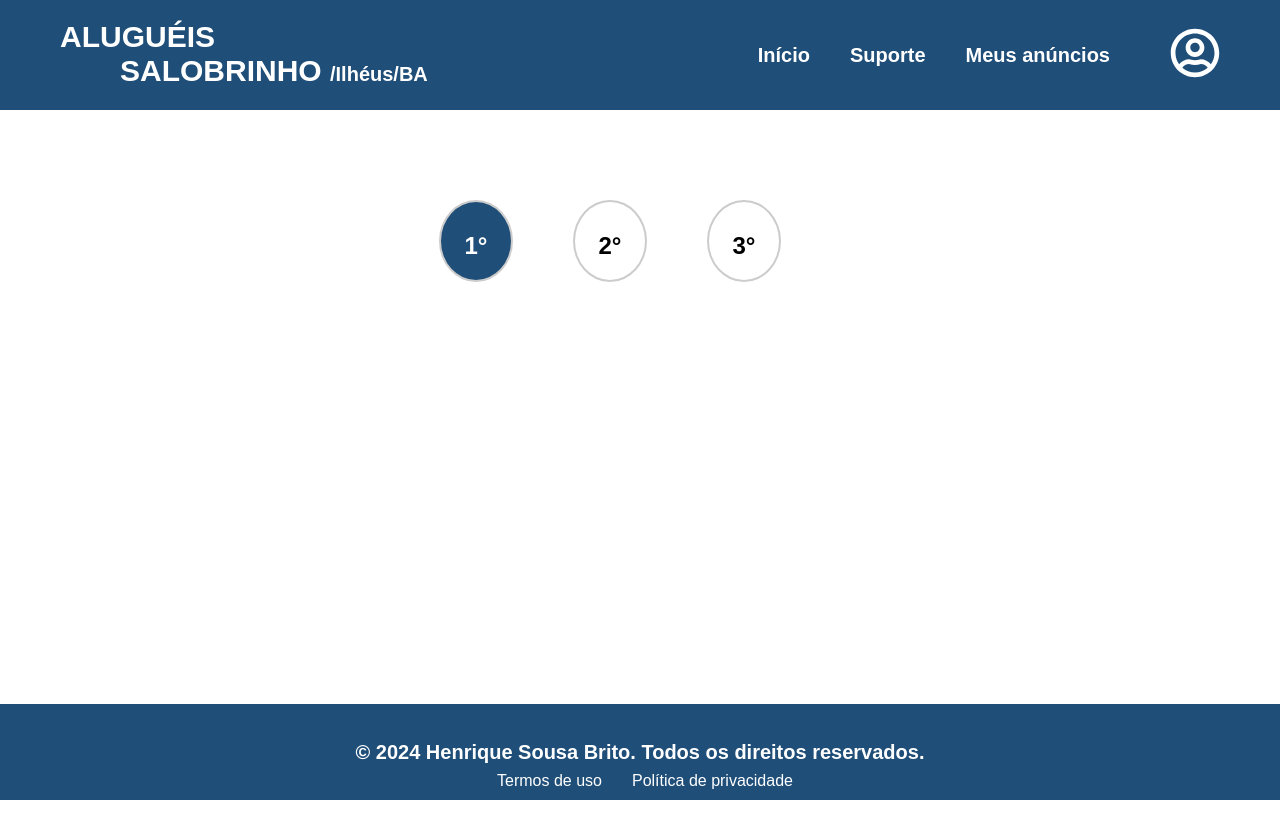
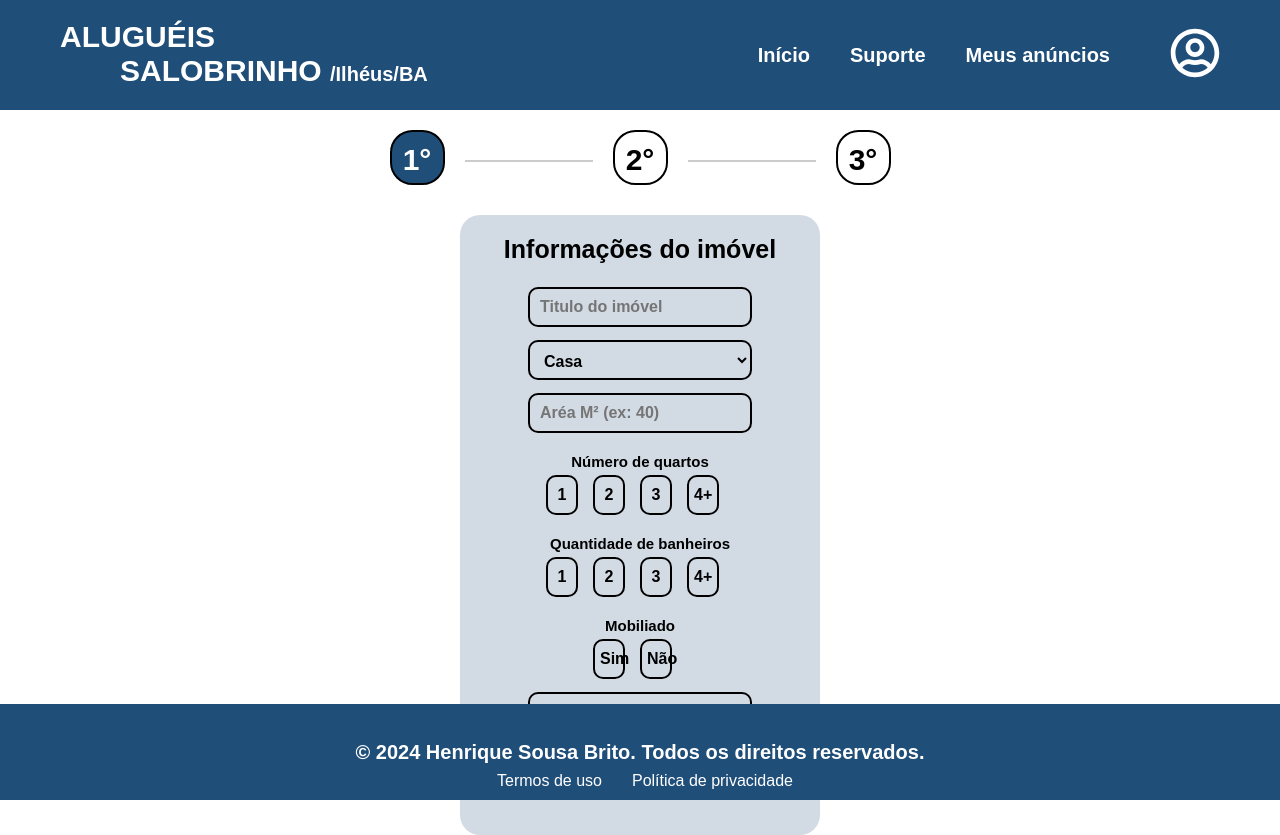
Before and after one commit to HenriqueSBDEV/Alugueis-Salobrinho, a React (Create React App) app in the folder client/: page /CadAnuncio1 in a window 1280 px wide. Before the commit the page ends 800 px from the top, so only its background shows below. Built offline with nearby package versions, Linux system fonts and the light colour scheme.

Commit message:
Criando page de AddAnuncio

```diff
--- a/client/src/components/TopoCadAnuncio/TopoCadAnuncio.jsx
+++ b/client/src/components/TopoCadAnuncio/TopoCadAnuncio.jsx
@@ -1,16 +1,18 @@
 import React from "react";
-import "../../styles/TopoCadAnuncio/TopoCadAnuncio.css"
+import "../../styles/TopoCadAnuncio/TopoCadAnuncio.css";
 
-const TopoCadAnuncio = () => {
-  return(
+const TopoCadAnuncio = ({ rota }) => {
+  return (
     <div className="topo-container">
-      <div className="primeiro">
+      <div className={`primeiro ${rota === 1 ? "ativo" : ""}`}>
         <h2>1°</h2>
       </div>
-      <div className="segundo">
+      <hr/>
+      <div className={`segundo ${rota === 2 ? "ativo" : ""}`}>
         <h2>2°</h2>
       </div>
-      <div className="terceiro">
+      <hr/>
+      <div className={`terceiro ${rota === 3 ? "ativo" : ""}`}>
         <h2>3°</h2>
       </div>
     </div>
--- a/client/src/pages/CadAnuncio1.jsx
+++ b/client/src/pages/CadAnuncio1.jsx
@@ -2,12 +2,48 @@ import React from "react";
 import HeaderLogado from "../components/Header-logado/Header-logado";
 import Footer from "../components/Footer/Footer";
 import TopoCadAnuncio from "../components/TopoCadAnuncio/TopoCadAnuncio";
+import "../styles/CadAnuncioUser/CadAnuncioUser.css";
 
 const CadAnuncio = () =>{
   return(
     <div style={{display:"flex", flexDirection: "column"}}>
       <HeaderLogado></HeaderLogado>
-          <TopoCadAnuncio></TopoCadAnuncio>
+          <TopoCadAnuncio rota={1}></TopoCadAnuncio>
+          <div className="main-container">
+            <form action="" className="form-cad1">
+              <h2>Informações do imóvel</h2>
+              <input type="text" name="" id="" placeholder="Titulo do imóvel"/>
+              <select name="" id="">
+                <option value="">Casa</option>
+                <option value="">Apartamento</option>
+                <option value="">Kitnet</option>
+                <option value="">Sobrado</option>
+              </select>
+              <input className="sem-setas" type="number" name="" id="" placeholder="Aréa M² (ex: 40)"/>
+              <h3>Número de quartos</h3>
+              <div className="num-quartos">
+                <button className="button-Search">1</button>
+                <button className="button-Search">2</button>
+                <button className="button-Search">3</button>
+                <button className="button-Search">4+</button>
+              </div>
+              <h3>Quantidade de banheiros</h3>
+              <div className="num-quartos">
+                <button className="button-Search">1</button>
+                <button className="button-Search">2</button>
+                <button className="button-Search">3</button>
+                <button className="button-Search">4+</button>
+              </div>
+              <h3>Mobiliado</h3>
+              <div className="num-quartos">
+                <button className="button-Search">Sim</button>
+                <button className="button-Search">Não</button>
+              </div>
+              <input className="sem-setas" type="number" name="" id="" placeholder="Valor R$"/>
+              <br/>
+              <button className="btn-prox">Proximo</button>
+            </form>
+          </div>
       <Footer></Footer>
     </div>
   );
--- /dev/null
+++ b/client/src/styles/CadAnuncioUser/CadAnuncioUser.css
@@ -0,0 +1,87 @@
+.main-container{
+  width: 25vw;
+  margin: 0 auto;
+  margin-top: 50px;
+  padding: 20px;
+  height: 580px;
+  background-color: rgba(31, 78, 121, 0.2);
+  margin-top: 30px;
+  border-radius: 20px;
+}
+
+.form-cad1{
+  text-align: center;
+}
+
+.form-cad1 h2{
+  margin-top: 0px;
+  margin-bottom: 10px;
+  font-size: 25px;
+  font-weight: bold;
+}
+
+.form-cad1 input{
+  box-sizing: border-box;
+  background-color: transparent;
+  border: 2px solid #000000;
+  border-radius: 10px;
+  padding: 10px;
+  color: #000000;
+  font-size: 16px;
+  height: 40px;
+  width: 70%;
+  font-weight: bold;
+  margin-top: 13px;
+}
+
+.form-cad1 select{
+  box-sizing: border-box;
+  width: 70%;
+  background-color: transparent;
+  border: 2px solid #000000;
+  border-radius: 10px;
+  padding: 10px;
+  color: #000000;
+  font-size: 16px;
+  height: 40px;
+  width: 70%;
+  margin-top: 13px;
+  font-weight: bold;
+}
+
+.form-cad1 .btn-prox{
+  width: 70%;
+  padding: 5px;
+  height: 45px;
+  border-radius: 20px;
+  background-color: #1F4E79;
+  color: #fff;
+  font-weight: bold;
+  font-size: 20px;
+  text-align: center;
+  cursor: pointer;
+  border: 0;
+  margin-top: 20px;
+}
+
+.form-cad1 .btn-prox:hover{
+  background-color: #3EB489;
+}
+
+.form-cad1 h3{
+  font-size: 15px;
+  margin-top: 20px;
+  font-weight: bold;
+}
+
+button:hover{
+  cursor: pointer;
+}
+
+.main-container .num-quartos .button-Search{
+  width: 10%;
+  background-color: transparent;
+  font-size: 16px;
+  font-weight: bold;
+  border: 2px solid #000000;
+}
--- a/client/src/styles/TopoCadAnuncio/TopoCadAnuncio.css
+++ b/client/src/styles/TopoCadAnuncio/TopoCadAnuncio.css
@@ -1,21 +1,37 @@
 .topo-container{
   text-align: center;
-  margin-top: 200px;
+  margin-top: 130px;
   display: flex;
   width: 100vw;
   justify-content: center;
+  margin-bottom: 0px;
 }
 
 .primeiro, .segundo, .terceiro{
-  width: 70px;
-  height: auto;
-  margin-right: 60px;
-  border: 2px solid #ccc;
-  text-align: center;
-  border-radius: 100%;
+  box-sizing: border-box;
+  width: 55px;
+  height: 55px;
+  border: 2.5px solid #000000;
+  display: flex;
+  justify-content: center;
+  align-items: center;
+  border-radius: 22.5px;
+  font-weight: bold;
+  font-size: 20px;
 }
 
-.primeiro{
+hr{
+  display: flex;
+  width: 10vw;
+  margin: 0;
+  margin-top: 30px;
+  border: 0;
+  border-top: 2px solid #ccc;
+  margin-left: 20px;
+  margin-right: 20px;
+}
+
+.ativo{
   background-color: #1F4E79;
   color: #FFF;
 }
```
